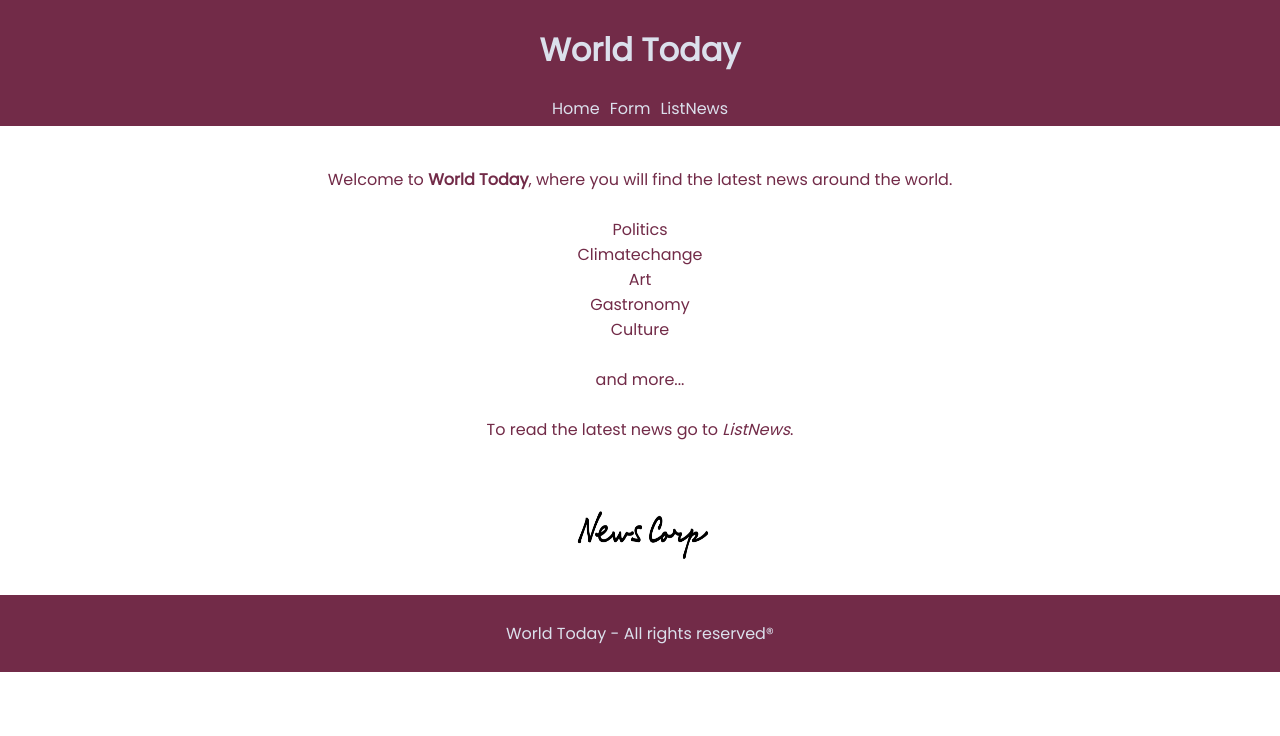
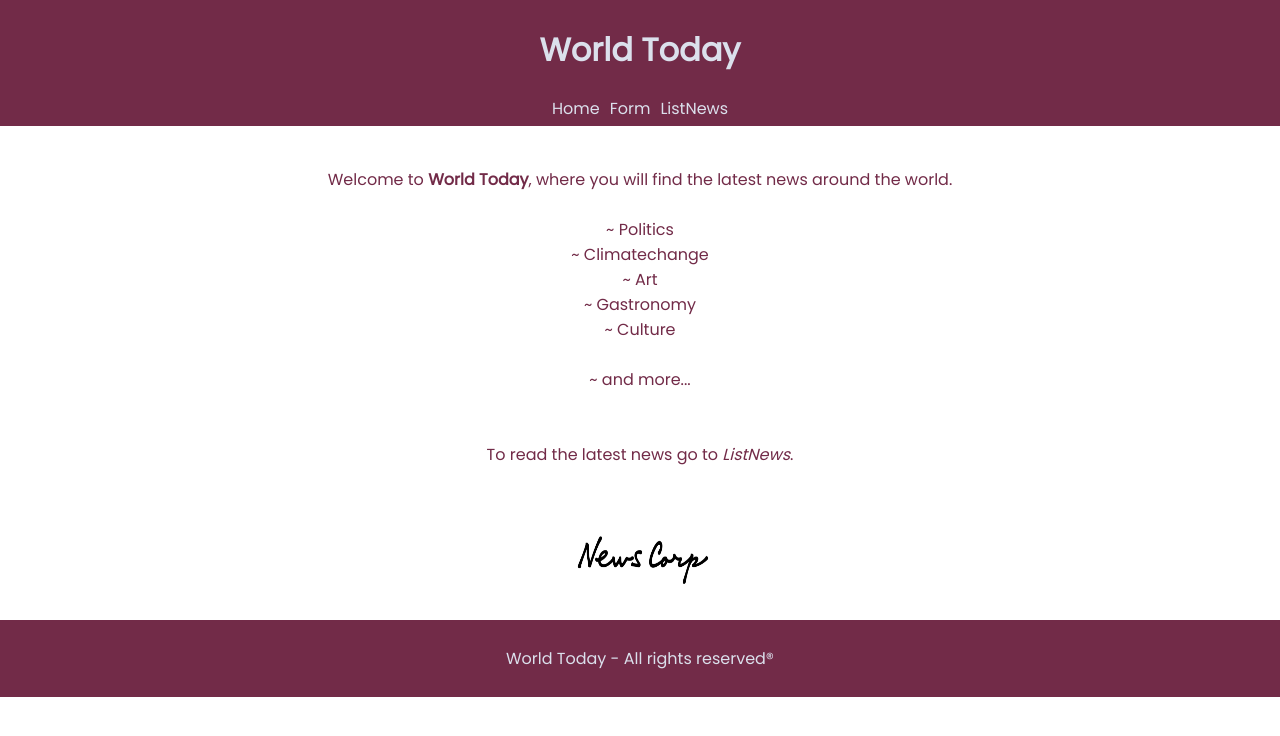
Before and after one commit to miguelherreravillanueva/Proyecto_React.Newspage, a React (Create React App) app: page /home in a window 1280 px wide. Shown: the top 736 px of the page. Built offline with nearby package versions, Linux system fonts and the light colour scheme; the HTML template or start-up script is replaced by a standard one.

Commit message:
bug fixed

```diff
--- a/src/components/Form/Form.jsx
+++ b/src/components/Form/Form.jsx
@@ -53,7 +53,6 @@ const Form = () => {
     };
 
     return (
-        <form>
         <div>
             <br />
             <span>Fill the gaps to create a new</span>
@@ -91,11 +90,10 @@ const Form = () => {
                     Create new
                 </button>
             </form>
-            <p>{visible ? message : <p>You have created a new. Redirecting to <i>ListNews</i>
-            </p>}
+            <p>{visible ? message : <>You have created a new. Redirecting to <i>ListNews</i>
+            </>}
             </p>
         </div>
-        </form>
     );
 };
 
--- a/src/components/Home/Home.jsx
+++ b/src/components/Home/Home.jsx
@@ -9,18 +9,19 @@ const Home = () => {
             <p>Welcome to <strong>World Today</strong>, where you will find the latest news around the world.
                 <br />
                 <br />
-                Politics
+                ~ Politics
                 <br />
-                Climatechange
+                ~ Climatechange
                 <br />
-                Art
+                ~ Art
                 <br />
-                Gastronomy
+                ~ Gastronomy
                 <br />
-                Culture
+                ~ Culture
                 <br />
                 <br />
-                and more...
+                ~ and more...
+                <br />
                 <br />
                 <br />
                 To read the latest news go to <i>ListNews</i>.
```
